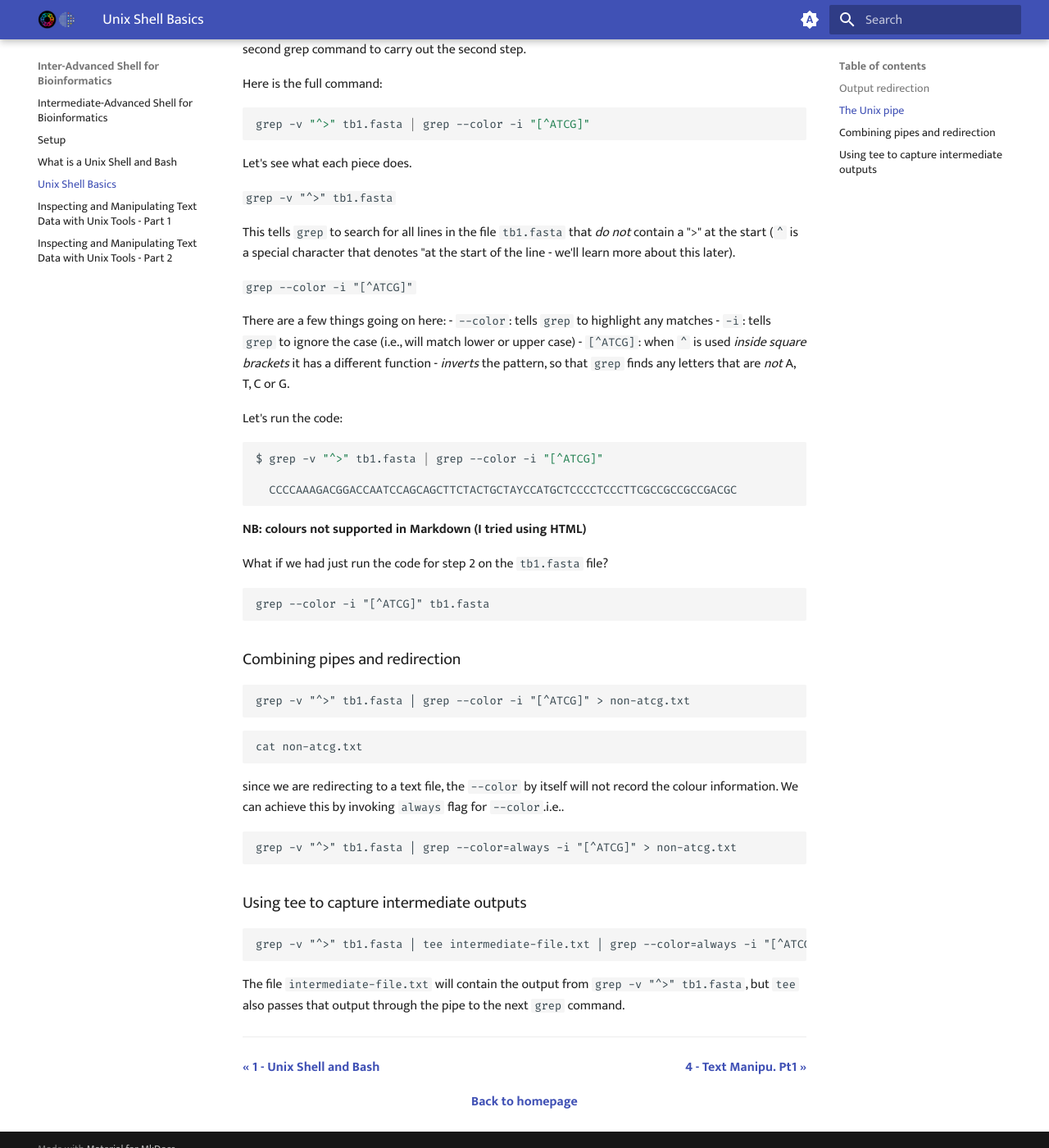
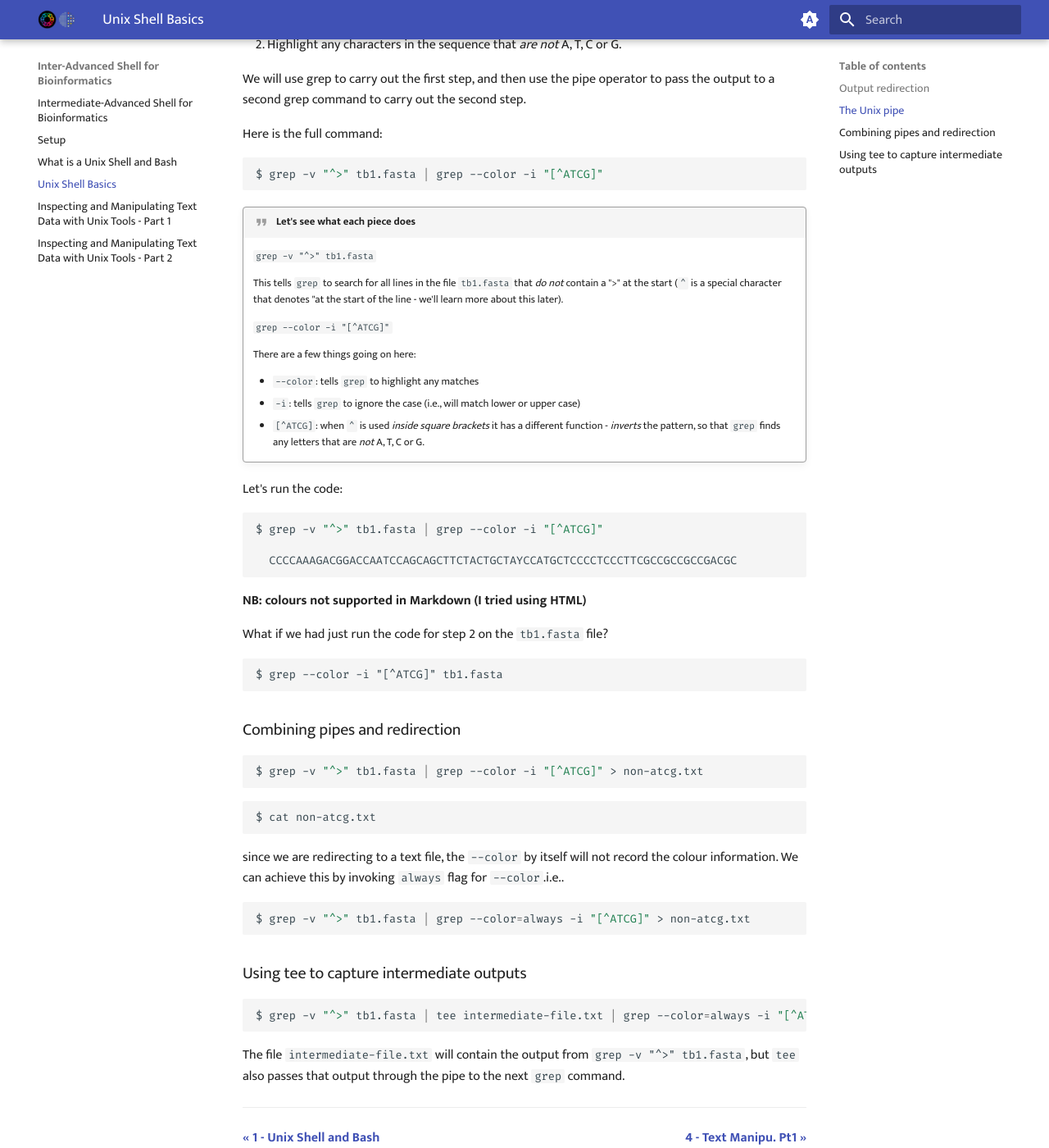
Before and after one commit to GenomicsAotearoa/shell-for-bioinformatics, an MkDocs documentation site: the page built from docs/2_unixshellbasics.md, in a window 1280 px wide and 1400 px high, scrolled down 3945 px. Shown: the whole window at 82% size. Built offline with MkDocs 1.6.1 and Material for MkDocs 9.7.7, drawn with Linux system fonts in a browser that asks for light colours; some of the changed text lies outside the part shown.

Commit message:
syntac edits in code blocks

````diff
--- a/docs/2_unixshellbasics.md
+++ b/docs/2_unixshellbasics.md
@@ -13,8 +13,8 @@
 
 For more information about a command, use the Unix `man` command. For example, to get more information about the `mkdir` command, type:
 
-```
-man mkdir
+```bash
+$ man mkdir
 ```
 
 Key commands for navigating around the filesystem are:
@@ -191,21 +193,22 @@
 Here is the full command:
 
 ```bash
-grep -v "^>" tb1.fasta | grep --color -i "[^ATCG]"
+$ grep -v "^>" tb1.fasta | grep --color -i "[^ATCG]"
 ```
 
-Let's see what each piece does.
+!!! quote "Let's see what each piece does"
 
- `grep -v "^>" tb1.fasta`
+    `grep -v "^>" tb1.fasta`
 
- This tells `grep` to search for all lines in the file `tb1.fasta`  that *do not* contain a ">" at the start (`^` is a special character that denotes "at the start of the line - we'll learn more about this later).
+    This tells `grep` to search for all lines in the file `tb1.fasta`  that *do not* contain a ">" at the start (`^` is a special character that denotes "at the start of the line - we'll learn more about this later).
 
- `grep --color -i "[^ATCG]"`
+    `grep --color -i "[^ATCG]"`
 
-There are a few things going on here:
- - `--color`: tells `grep` to highlight any matches
- - `-i`: tells `grep` to ignore the case (i.e., will match lower or upper case)
- - `[^ATCG]`: when `^` is used *inside square brackets* it has a different function - *inverts* the pattern, so that `grep` finds any letters that are *not* A, T, C or G.
+    There are a few things going on here:
+
+    - `--color`: tells `grep` to highlight any matches
+    - `-i`: tells `grep` to ignore the case (i.e., will match lower or upper case)
+    - `[^ATCG]`: when `^` is used *inside square brackets* it has a different function - *inverts* the pattern, so that `grep` finds any letters that are *not* A, T, C or G.
 
 Let's run the code:
 
@@ -220,28 +223,28 @@
 What if we had just run the code for step 2 on the `tb1.fasta` file?
 
 ```
-grep --color -i "[^ATCG]" tb1.fasta
+$ grep --color -i "[^ATCG]" tb1.fasta
 ```
 
 ### Combining pipes and redirection
 
-```
-grep -v "^>" tb1.fasta | grep --color -i "[^ATCG]" > non-atcg.txt
+```bash
+$ grep -v "^>" tb1.fasta | grep --color -i "[^ATCG]" > non-atcg.txt
 ```
 
-```
-cat non-atcg.txt
+```bash
+$ cat non-atcg.txt
 ```
 
 since we are redirecting to a text file, the `--color` by itself will not record the colour information. We can achieve this by invoking `always` flag for `--color`.i.e..
 
-```
-grep -v "^>" tb1.fasta | grep --color=always -i "[^ATCG]" > non-atcg.txt
+```bash
+$ grep -v "^>" tb1.fasta | grep --color=always -i "[^ATCG]" > non-atcg.txt
 ```
 ### Using tee to capture intermediate outputs
 
-```
-grep -v "^>" tb1.fasta | tee intermediate-file.txt | grep --color=always -i "[^ATCG]" > non-atcg.txt
+```bash
+$ grep -v "^>" tb1.fasta | tee intermediate-file.txt | grep --color=always -i "[^ATCG]" > non-atcg.txt
 ```
 
 The file `intermediate-file.txt` will contain the output from `grep -v "^>" tb1.fasta`, but `tee` also passes that output through the pipe to the next `grep` command.
````
Also changed, not shown: other parts of docs/2_unixshellbasics.md (+3 -1 lines).
